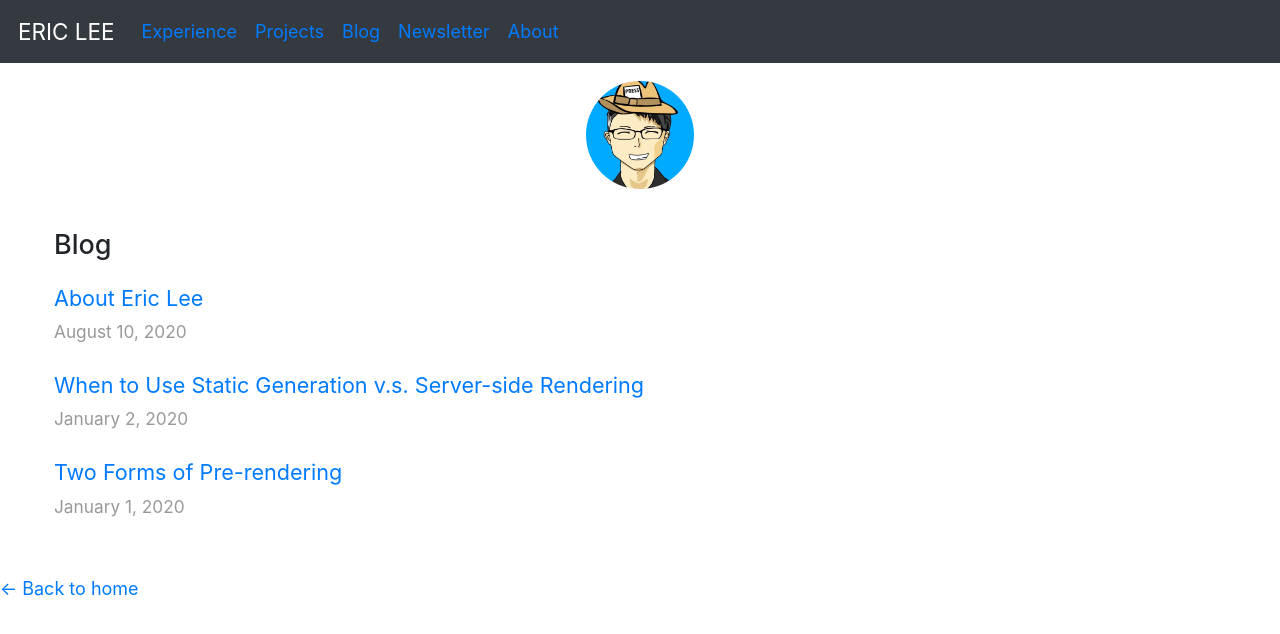
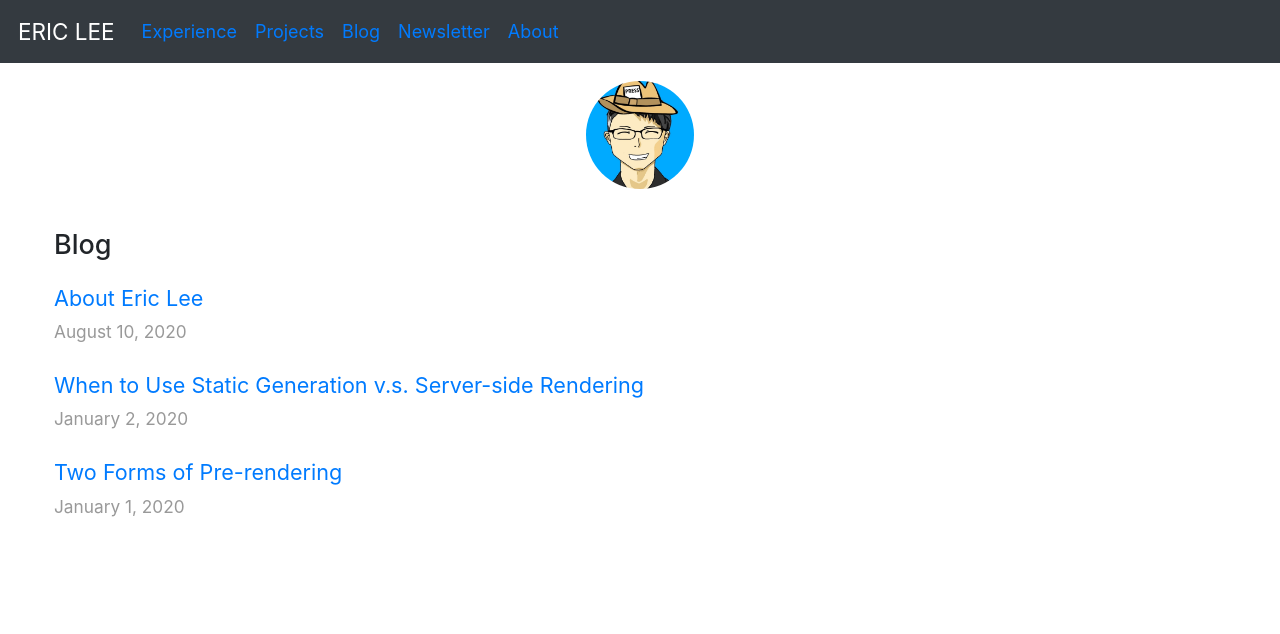
Before and after one commit to theCreedo/ericjmlee-next, a Next.js app: page /blog in a window 1280 px wide. Shown: the top 634 px of the page. Built offline with nearby package versions, Linux system fonts and the light colour scheme.

Commit message:
fix: remove back to home link

```diff
--- a/components/layout.js
+++ b/components/layout.js
@@ -125,13 +125,6 @@
                     )}
             </header>
             <main>{children}</main>
-            {!home && (
-                <div className={styles.backToHome}>
-                    <Link href="/">
-                        <a>← Back to home</a>
-                    </Link>
-                </div>
-            )}
         </div>
     )
 }
```
